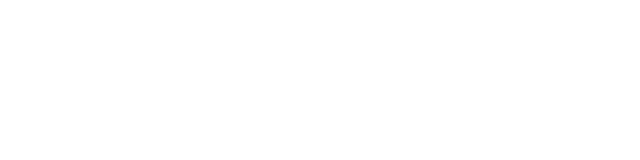
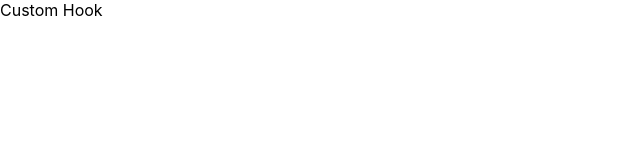
Before and after one commit to tayutaedomo/react-typescript-sandbox, a React (Create React App) app: page /custom_hook in a window 1280 px wide. Shown: the top 160 px of the page, without its empty margins (0-640 px from the left). Built offline with nearby package versions, Linux system fonts and the light colour scheme.

Commit message:
add: CustomHook component

```diff
--- /dev/null
+++ b/src/components/custom_hook/CustomHook.tsx
@@ -0,0 +1,7 @@
+import React, { VFC } from 'react';
+
+const CustomHook: VFC = () => {
+  return <div>Custom Hook</div>;
+};
+
+export default CustomHook;
--- a/src/components/home/Home.tsx
+++ b/src/components/home/Home.tsx
@@ -51,6 +51,11 @@
     content: 'Todo, Text, UserProfile',
     to: '/practice2',
   },
+  {
+    headline: 'Custom Hook',
+    content: '',
+    to: '/custom_hook',
+  },
 ];
 
 export default Home;
--- a/src/router/router.tsx
+++ b/src/router/router.tsx
@@ -5,6 +5,7 @@
 import Practices from '../components/practices/Practices';
 import Practice2 from '../components/practice2/Practice2';
 import DefaultLayout from '../components/layouts/DefaultLayout';
+import CustomHook from '../components/custom_hook/CustomHook';
 
 const router = () => {
   return (
@@ -21,6 +22,9 @@
         <Route path="/practices">
           <Practices />
         </Route>
+        <Route path="/custom_hook">
+          <CustomHook />
+        </Route>
       </Switch>
     </BrowserRouter>
   );
```
